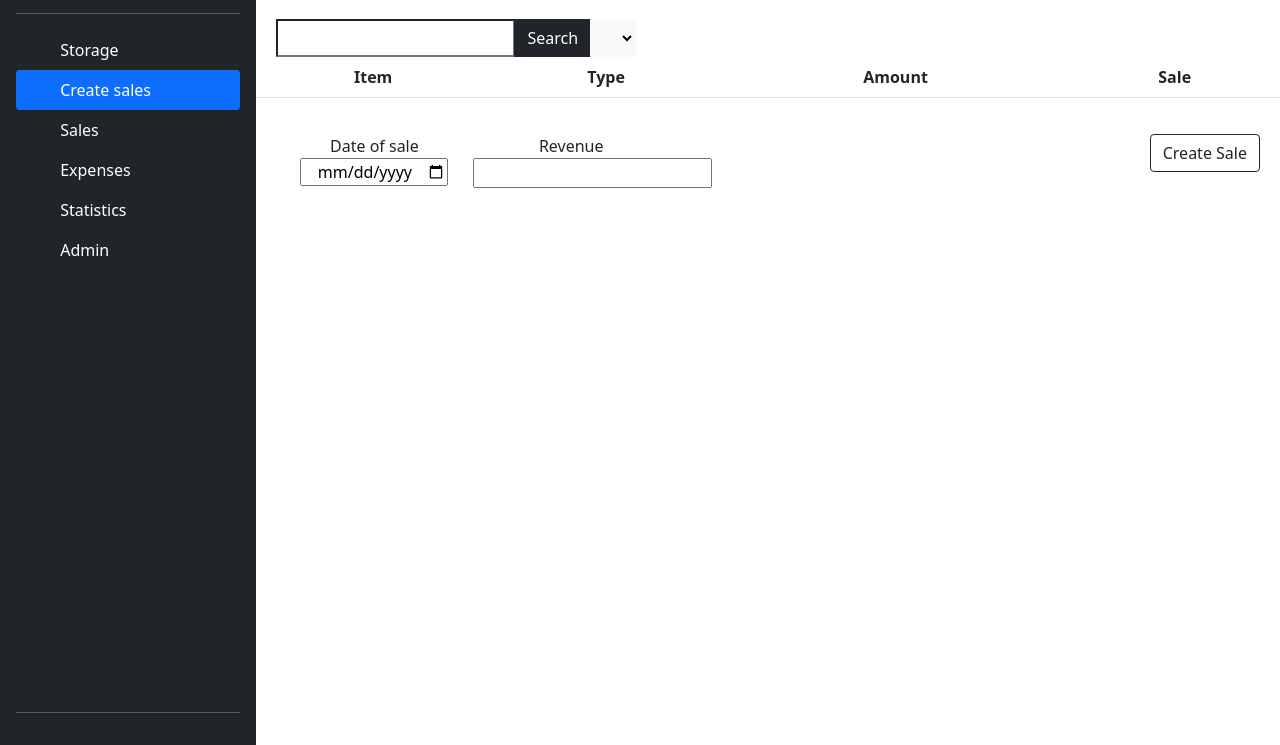
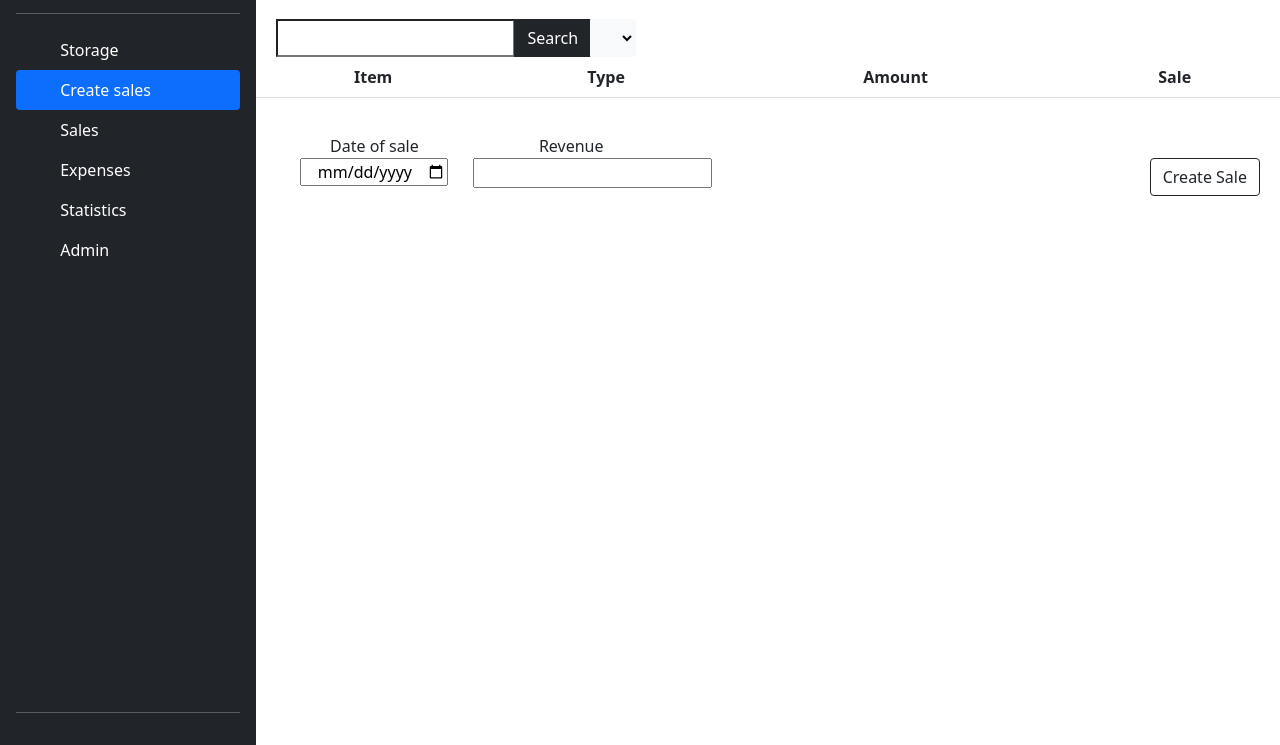
Before and after one commit to Nicklas00/bar-manager-frontend, a website: page html/create-sale.html in a window 1280 px wide. Shown: the part 55-800 px from the top of the page. Drawn offline with nearby package versions, Linux system fonts and the light colour scheme; no server answers.

Commit message:
Quick patch

```diff
--- a/html/create-sale.html
+++ b/html/create-sale.html
@@ -131,7 +131,7 @@
     </div>
 
     <!--Position skal fixes, need help plss -->
-    <button id="create-sale" class="btn btn-outline-dark" onclick="createSale()" style="float: right;">Create Sale</button>
+    <br><button id="create-sale" class="btn btn-outline-dark" onclick="createSale()" style="float: right;">Create Sale</button>
 
   </div>
 </div>
```
